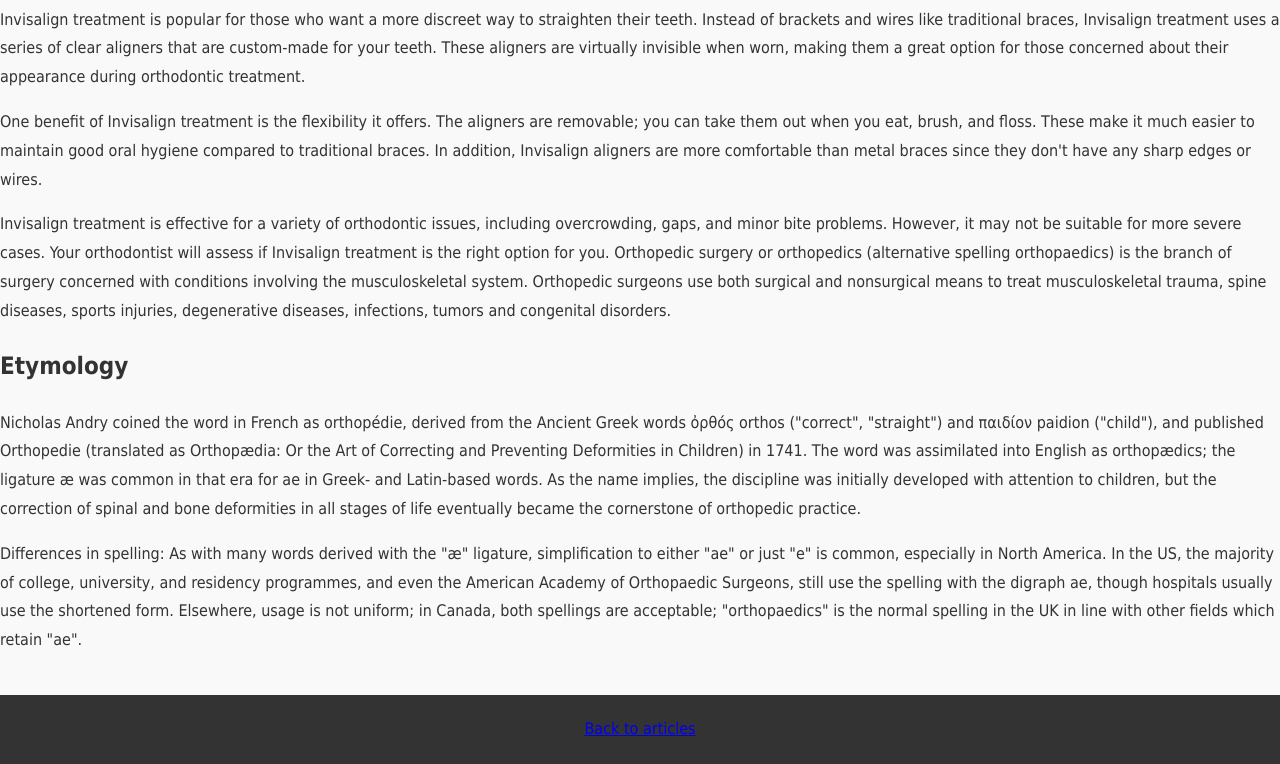
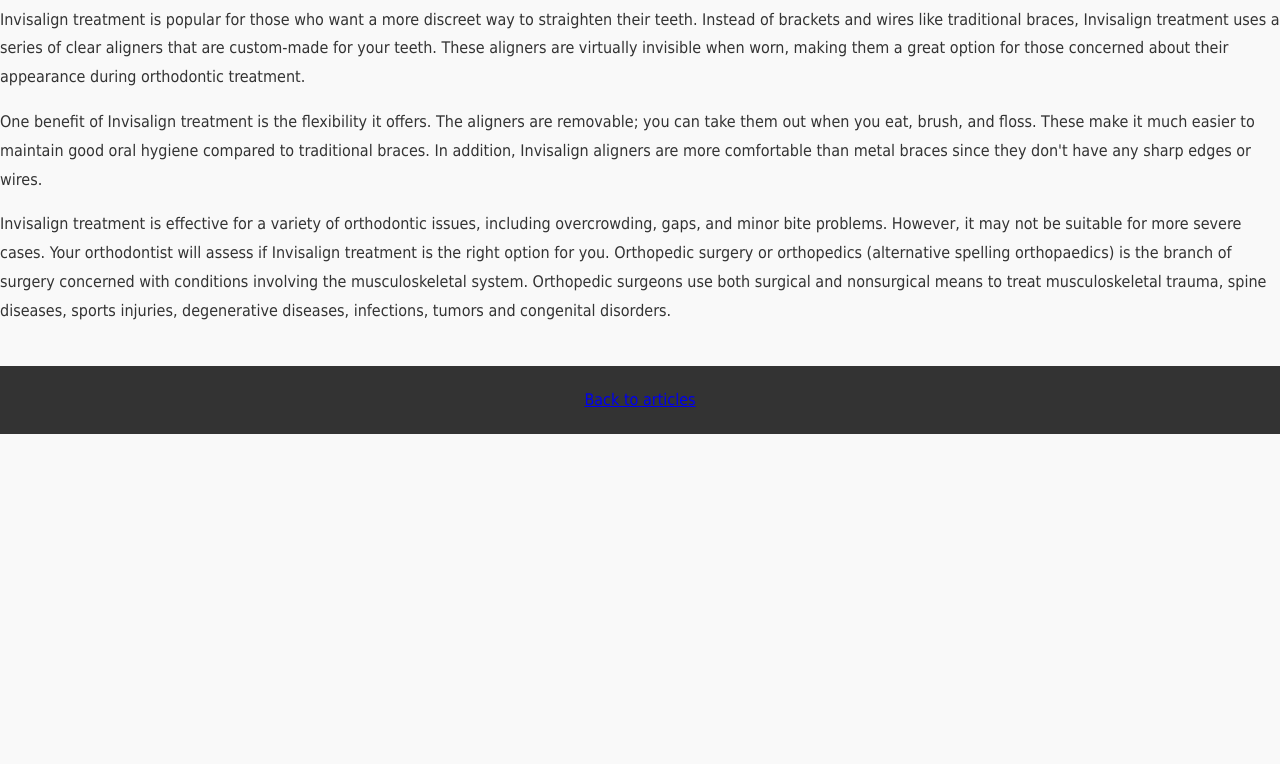
Before and after one commit to AmirrezaRoustaei/Demo-site-Dr.Motamen, a website: page article3.html in a window 1280 px wide. Shown: the part 215-979 px from the top of the page. After the commit the page ends 800 px from the top, so only its background shows below. Drawn offline with Linux system fonts and the light colour scheme.

Commit message:
Update article3.html

```diff
--- a/article3.html
+++ b/article3.html
@@ -19,10 +19,7 @@
 
     <p>Invisalign treatment is effective for a variety of orthodontic issues, including overcrowding, gaps, and minor bite problems. However, it may not be suitable for more severe cases. Your orthodontist will assess if Invisalign treatment is the right option for you. Orthopedic surgery or orthopedics (alternative spelling orthopaedics) is the branch of surgery concerned with conditions involving the musculoskeletal system. Orthopedic surgeons use both surgical and nonsurgical means to treat musculoskeletal trauma, spine diseases, sports injuries, degenerative diseases, infections, tumors and congenital disorders.</p>
 
-    <h2>Etymology</h2>
-    <p>Nicholas Andry coined the word in French as orthopédie, derived from the Ancient Greek words ὀρθός orthos ("correct", "straight") and παιδίον paidion ("child"), and published Orthopedie (translated as Orthopædia: Or the Art of Correcting and Preventing Deformities in Children) in 1741. The word was assimilated into English as orthopædics; the ligature æ was common in that era for ae in Greek- and Latin-based words. As the name implies, the discipline was initially developed with attention to children, but the correction of spinal and bone deformities in all stages of life eventually became the cornerstone of orthopedic practice.</p>
 
-    <p>Differences in spelling: As with many words derived with the "æ" ligature, simplification to either "ae" or just "e" is common, especially in North America. In the US, the majority of college, university, and residency programmes, and even the American Academy of Orthopaedic Surgeons, still use the spelling with the digraph ae, though hospitals usually use the shortened form. Elsewhere, usage is not uniform; in Canada, both spellings are acceptable; "orthopaedics" is the normal spelling in the UK in line with other fields which retain "ae".</p>
   </article>
 
   <footer>
```
